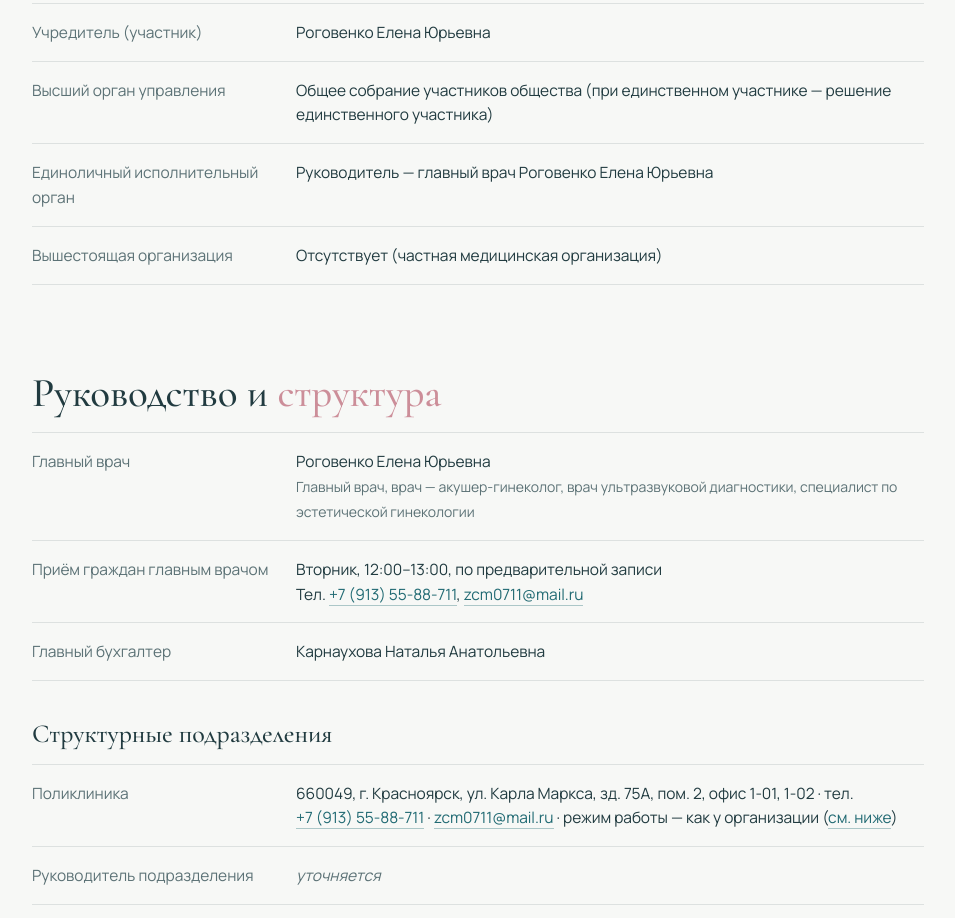
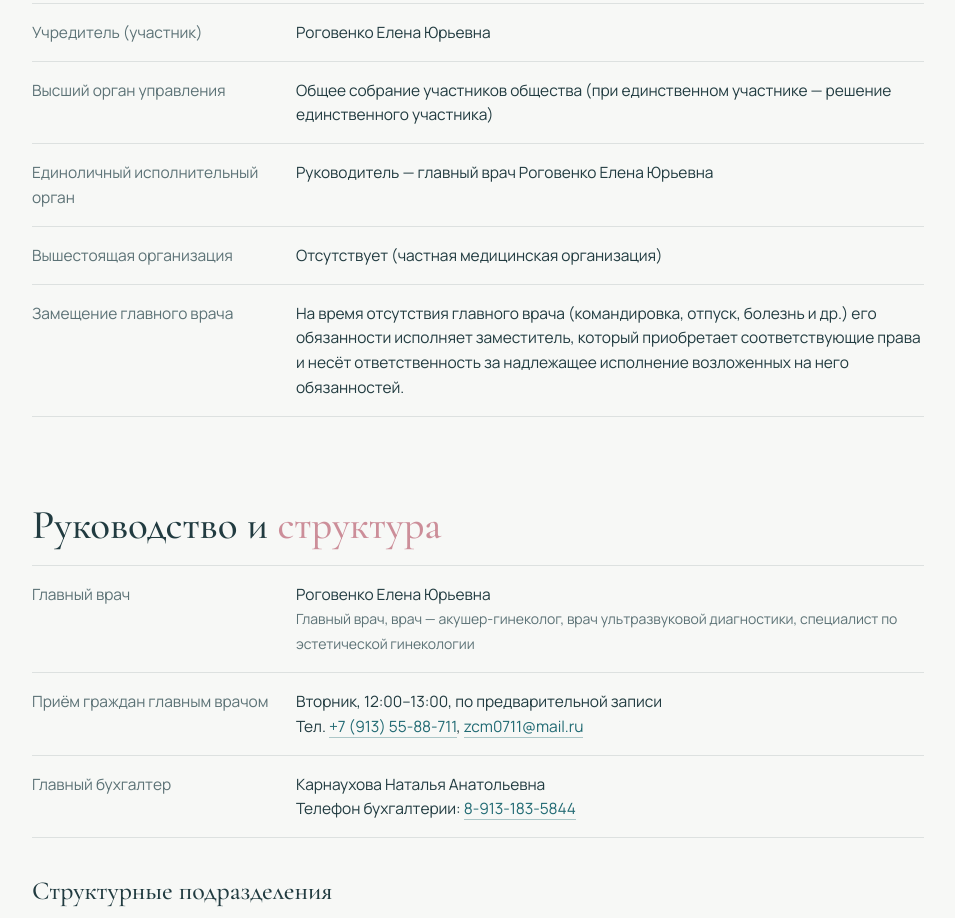
Before and after one commit to sofacerenkova-web/csm-site, a plain HTML site: page svedeniya.html in a window 1280 px wide. Shown: the part 2761-3679 px from the top of the page, without its empty margins (324-1279 px from the left). Drawn offline with Linux system fonts and the light colour scheme.

Commit message:
Сведения об организации: добавлены телефон бухгалтерии, порядок замещения главного врача и второй файл распоряжения № 2406-р — как на старом сайте
Co-Authored-By: Claude Opus 5.5 <noreply@anthropic.com>
Claude-Session: https://claude.ai/code/session_01JPtUjrJVsXPwSbN4hHPoXG

```diff
--- a/svedeniya.html
+++ b/svedeniya.html
@@ -150,6 +150,7 @@
 <div><span>Высший орган управления</span><span>Общее собрание участников общества (при единственном участнике&nbsp;— решение единственного участника)</span></div>
 <div><span>Единоличный исполнительный орган</span><span>Руководитель&nbsp;— главный врач Роговенко Елена Юрьевна</span></div>
 <div><span>Вышестоящая организация</span><span>Отсутствует (частная медицинская организация)</span></div>
+<div><span>Замещение главного врача</span><span>На время отсутствия главного врача (командировка, отпуск, болезнь и&nbsp;др.) его обязанности исполняет заместитель, который приобретает соответствующие права и несёт ответственность за надлежащее исполнение возложенных на него обязанностей.</span></div>
 </div>
 </div>
 
@@ -158,7 +159,7 @@
 <div class="kv">
 <div><span>Главный врач</span><span><b>Роговенко Елена Юрьевна</b><br><small style="color:var(--mut);font-size:14px">Главный врач, врач&nbsp;— акушер-гинеколог, врач ультразвуковой диагностики, специалист по эстетической гинекологии</small></span></div>
 <div><span>Приём граждан главным врачом</span><span>Вторник, 12:00–13:00, по предварительной записи<br>Тел. <a href="tel:+79135588711">+7 (913) 55-88-711</a>, <a href="mailto:zcm0711@mail.ru">zcm0711@mail.ru</a></span></div>
-<div><span>Главный бухгалтер</span><span>Карнаухова Наталья Анатольевна</span></div>
+<div><span>Главный бухгалтер</span><span>Карнаухова Наталья Анатольевна<br>Телефон бухгалтерии: <a href="tel:+79131835844">8-913-183-5844</a></span></div>
 </div>
 <h3 class="sub">Структурные подразделения</h3>
 <div class="kv">
@@ -215,7 +216,7 @@
 <a href="https://drive.google.com/file/d/11Ndr3WqqGuL4_EeTr42iSnZM7HG9S1iO/view" target="_blank" rel="noopener"><span class="fi n">ПП</span><span>Постановление Правительства РФ от 30.07.1994 № 890 «О государственной поддержке развития медицинской промышленности и улучшении обеспечения населения и учреждений здравоохранения лекарственными средствами и изделиями медицинского назначения»</span></a>
 <a href="http://pravo.gov.ru/" target="_blank" rel="noopener"><span class="fi n">ЗН</span><span>Закон РФ от 07.02.1992 № 2300-1 «О защите прав потребителей»</span></a>
 <a href="http://pravo.gov.ru/" target="_blank" rel="noopener"><span class="fi n">ФЗ</span><span>Федеральный закон от 27.07.2006 № 152-ФЗ «О персональных данных»</span></a>
-<a href="http://pravo.gov.ru/" target="_blank" rel="noopener"><span class="fi n">ПР</span><span>Приказ Минздрава России от 13.03.2025 № 118н&nbsp;— требования к размещению информации на сайте медицинской организации</span></a><a href="https://drive.google.com/file/d/1cV8wbzoprDFQzgwk42IdrhRu0sFEbz76/view" target="_blank" rel="noopener"><span class="fi n">РП</span><span>Перечень жизненно необходимых и важнейших лекарственных препаратов для медицинского применения</span></a><a href="https://drive.google.com/file/d/1H5S5uYvWdYrOPLuUeA9oWh2TblGuNFYb/view" target="_blank" rel="noopener"><span class="fi n">РП</span><span>Приложение № 3 к распоряжению Правительства РФ от 12.10.2019 № 2406-р</span></a><a href="https://drive.google.com/file/d/1Ai2Xm5qnpKmK-sEKQNb8uzRc6EGBHs1J/view" target="_blank" rel="noopener"><span class="fi n">ПП</span><span>Перечень лекарственных препаратов, отпускаемых со скидкой 50 %</span></a><a href="https://drive.google.com/file/d/12doNWmBxGl8CWxIT23CdSq4No48mM2WZ/view" target="_blank" rel="noopener"><span class="fi n">ПП</span><span>Постановление Правительства Республики Хакасия от 30.12.2025 № 726</span></a>
+<a href="http://pravo.gov.ru/" target="_blank" rel="noopener"><span class="fi n">ПР</span><span>Приказ Минздрава России от 13.03.2025 № 118н&nbsp;— требования к размещению информации на сайте медицинской организации</span></a><a href="https://drive.google.com/file/d/1cV8wbzoprDFQzgwk42IdrhRu0sFEbz76/view" target="_blank" rel="noopener"><span class="fi n">РП</span><span>Перечень жизненно необходимых и важнейших лекарственных препаратов для медицинского применения</span></a><a href="https://drive.google.com/file/d/1H5S5uYvWdYrOPLuUeA9oWh2TblGuNFYb/view" target="_blank" rel="noopener"><span class="fi n">РП</span><span>Приложение № 3 к распоряжению Правительства РФ от 12.10.2019 № 2406-р</span></a><a href="https://drive.google.com/file/d/1Ai2Xm5qnpKmK-sEKQNb8uzRc6EGBHs1J/view" target="_blank" rel="noopener"><span class="fi n">ПП</span><span>Перечень лекарственных препаратов, отпускаемых со скидкой 50 %</span></a><a href="https://drive.google.com/file/d/12doNWmBxGl8CWxIT23CdSq4No48mM2WZ/view" target="_blank" rel="noopener"><span class="fi n">ПП</span><span>Постановление Правительства Республики Хакасия от 30.12.2025 № 726</span></a><a href="https://drive.google.com/file/d/1tr9DGhnax-0qhazYD_18_4qgG2LIg7-O/view" target="_blank" rel="noopener"><span class="fi n">РП</span><span>Распоряжение Правительства РФ от 12 октября 2019 г. № 2406-р</span></a>
 </div>
 </div>
 
```
